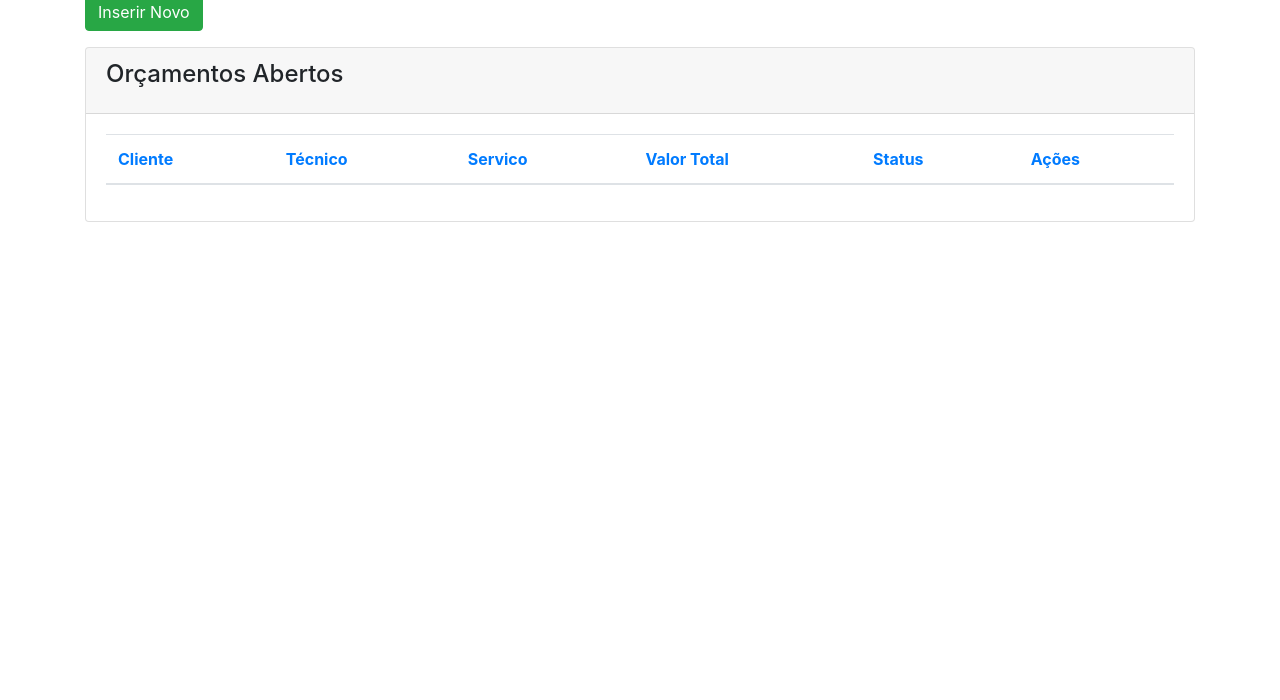
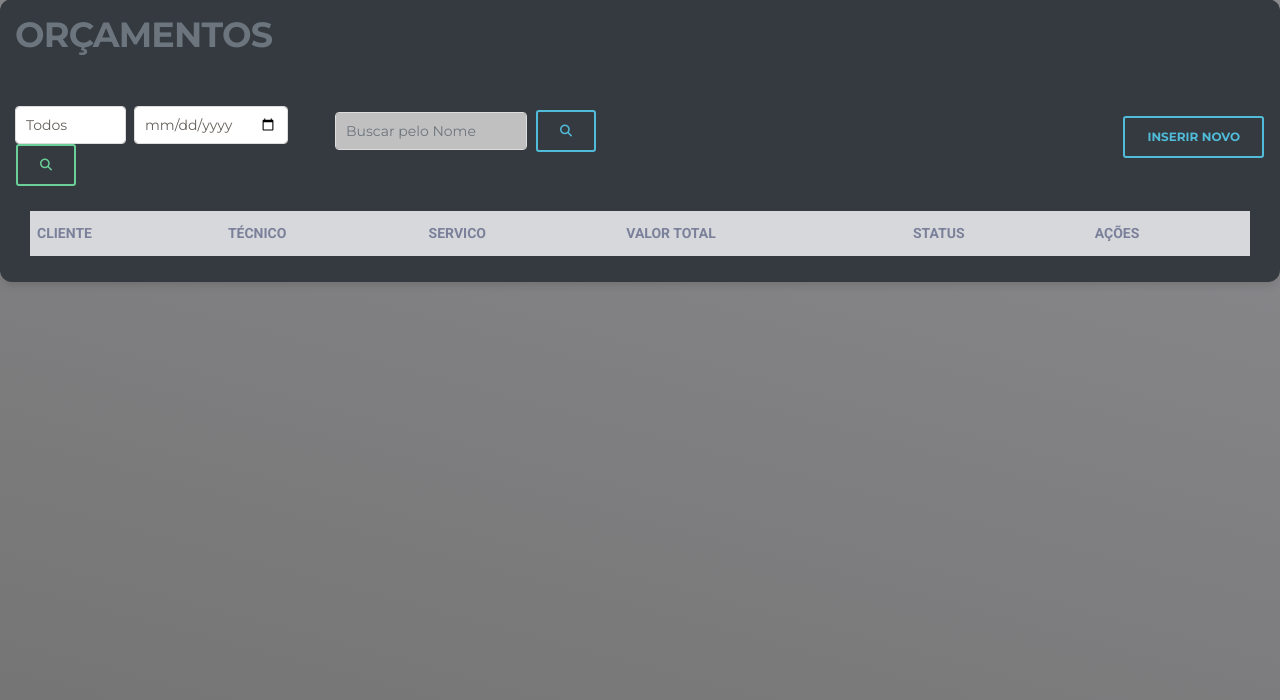
Before and after one commit to anadebner21/KLIMAT, a PHP site: page /orcamento.php in a window 1280 px wide. Shown: the part 100-800 px from the top of the page. Run offline with PHP 8.4, Linux system fonts and the light colour scheme; tables that the repository leaves empty or names only in its code hold one stand-in row (values such as "Sample post"); lists and menus that the app fills with data are empty; some libraries are stand-ins or nearby versions.

Commit message:
Orçamento Funcionando

```diff
--- a/orcamento.php
+++ b/orcamento.php
@@ -22,7 +22,20 @@
 
 
 <script src="https://cdnjs.cloudflare.com/ajax/libs/jquery.mask/1.14.11/jquery.mask.min.js"></script>
-
+<meta charset="utf-8">
+  <meta content="width=device-width, initial-scale=1.0" name="viewport" />
+  <meta http-equiv="X-UA-Compatible" content="IE=edge,chrome=1" />
+  <!--     Fonts and icons     -->
+  <link rel="stylesheet" type="text/css" href="https://fonts.googleapis.com/css?family=Roboto:300,400,500,700|Roboto+Slab:400,700|Material+Icons" />
+  <link rel="stylesheet" href="https://maxcdn.bootstrapcdn.com/font-awesome/latest/css/font-awesome.min.css">
+  <!-- Material Icons -->
+  <link href="https://fonts.googleapis.com/icon?family=Material+Icons+Round" rel="stylesheet">
+  <!-- Material Kit CSS -->
+  <link href="assets/css/material-kit.css?v=3.0.0" rel="stylesheet" />
+  <link href="assets/css/bootstrap.min.css" rel="stylesheet" />
+  <link href="assets/css/paper-dashboard.css?v=2.0.0" rel="stylesheet" />
+  <link href="https://fonts.googleapis.com/css?family=Montserrat:400,700,200" rel="stylesheet" />
+  <link href="https://maxcdn.bootstrapcdn.com/font-awesome/latest/css/font-awesome.min.css" rel="stylesheet">
 
 
 </head>
@@ -30,18 +43,57 @@
 
 <body>
 
+<nav class="navbar navbar-expand-lg position-absolute top-0 z-index-3 w-100 shadow-none my-3 navbar-transparent">
+    <div class="container">
+      <a class="navbar-brand  text-dark " rel="tooltip"  data-placement="bottom" target="_blank">
+        KLIMAT - GERENCIAMENTO
+      </a>
+      <ul class="navbar-nav">
+
+      <div class="collapse navbar-collapse justify-content-end" id="navigation">
 
 
-  <nav class="navbar navbar-expand-lg navbar-light bg-light">
-  <a class="navbar-brand" href="painel_funcionario.php"><big><big><i class="fa fa-arrow-left"></i></big></big></a>
-  <button class="navbar-toggler" type="button" data-toggle="collapse" data-target="#conteudoNavbarSuportado" aria-controls="conteudoNavbarSuportado" aria-expanded="false" aria-label="Alterna navegação">
-    <span class="navbar-toggler-icon"></span>
-  </button>
-
-  <div class="collapse navbar-collapse" id="conteudoNavbarSuportado">
     <ul class="navbar-nav mr-auto">
 
     </ul>
+
+
+
+         </div>
+
+      </ul>
+      </div>
+    </div>
+</nav>
+<div class="page" style="background-image: url('https://www.adagil.com.br/assets/site/img/aplicacao2.png')">
+    <span class="mask bg-gradient-dark opacity-6"></span>
+    <div class="container">
+      <div class="row">
+        <div class="col-md-8 mx-auto">
+          <div class="text-center">
+            <h1 class="text-black"></h1>
+            <h3 class="text-secondary">..........</h3>
+          </div>
+        </div>
+      </div>
+    </div>
+  </div>
+
+
+  <div class="content">
+            <div class="row">
+              <div class="col-md-12">
+                <div class="card text-white bg-dark mb-3">
+                  <div class="card-header">
+                    <h2 class="text-start text-secondary font-weight-bold ">ORÇAMENTOS</h2>
+                    <h6 class="card text-right"></h6>
+
+                    <div class="col-xs-4">
+                    <div class="col-xs-4">
+                    <div class="row">
+
+  <div class="col-md-3 col-xs-4">
+    <div class="form-group">
     <form class="form-inline my-2 my-lg-0">
 
       <select class="form-control mr-2" id="category" name="status">
@@ -55,40 +107,41 @@
       <input name="txtpesquisar" class="form-control mr-sm-2" type="date" placeholder="Pesquisar" aria-label="Pesquisar">
       <button name="buttonPesquisar" class="btn btn-outline-success my-2 my-sm-0" type="submit"><i class="fa fa-search"></i></button>
     </form>
+    </div>
   </div>
-</nav>
+  <div class="col-md-6 col-xs-4">
+
+    <div class="form-group">
+    <form class="form-inline my-2 my-lg-1">
+      <input name="pesquisar" class="form-control mr-sm-2" type="search" placeholder="Buscar pelo Nome" aria-label="Pesquisar" style="background-color: 	#C0C0C0;">
+      <button name="buttonPesquisar" class="btn btn-outline-info my-2 my-sm-0" type="submit"><i class="fa fa-search"></i></button>
+    </form>
+    </div>
+  </div>
+
+
+
+  <div class="col-md-3 col-xs-4">
+    <div class="form-group">
+    <h6 class="text-end"><button type="button" class="btn btn-outline-info" data-toggle="modal" data-target="#modalExemplo">Inserir Novo</h6>
+
+
+    </div>
+  </div>
+</div>
+</div>
 
 
 
 
 
-<div class="container">
 
 
 
 
-      <br>
 
-
-         <div class="row">
-           <div class="col-sm-12">
-            <button type="button" class="btn btn-success mb-3" data-toggle="modal" data-target="#modalExemplo">Inserir Novo </button>
-
-           </div>
-
-
-        </div>
-
-
-          <div class="content">
-            <div class="row">
-              <div class="col-md-12">
-                <div class="card">
-                  <div class="card-header">
-                    <h4 class="card-title"> Orçamentos Abertos</h4>
-                  </div>
                   <div class="card-body">
-                    <div class="table-responsive">
+                    <div class="table-secondary">
 
                       <!--LISTAR TODOS OS ORÇAMENTOS -->
 
@@ -99,19 +152,19 @@
                           $data = $_GET['txtpesquisar'] . '%';
                           $status = $_GET['status'];
 
-                           $query = "select o.id_orcamento, o.tecnico ,o.cliente, o.servico_oferecido, o.valor_total, o.status, c.nome as cli_nome from orcamento as o INNER JOIN clientes as c on (o.cliente = c.id) where o.data = '$data' and o.status = '$status' order by o.id_orcamento asc";
+                           $query = "select o.id_orcamento, o.tecnico ,o.cliente, o.servico_oferecido, o.valor_total, o.status, c.nome as cli_nome, s.descricao as ser_descri from orcamento as o INNER JOIN clientes as c on (o.cliente = c.id) INNER JOIN servico_oferecido as s on (o.servico_oferecido = s.id_servico) where o.data = '$data' and o.status = '$status' order by o.id_orcamento asc";
 
                          }else if(isset($_GET['buttonPesquisar']) and $_GET['txtpesquisar'] == '' and $_GET['status'] != 'Todos'){
                          $status= $_GET['status'];
-                         $query = "select o.id_orcamento, o.tecnico ,o.cliente, o.servico_oferecido, o.valor_total, o.status, c.nome as cli_nome from orcamento as o INNER JOIN clientes as c on (o.cliente = c.id) where o.data = curDate() and o.status = '$status' order by o.id_orcamento asc";
+                         $query = "select o.id_orcamento, o.tecnico ,o.cliente, o.servico_oferecido, o.valor_total, o.status, c.nome as cli_nome, s.descricao as ser_descri from orcamento as o INNER JOIN clientes as c on (o.cliente = c.id) INNER JOIN servico_oferecido as s on (o.servico_oferecido = s.id_servico) where o.data = curDate() and o.status = '$status' order by o.id_orcamento asc";
 
                           }else if(isset($_GET['buttonPesquisar']) and $_GET['txtpesquisar']!= '' and $_GET['status'] == 'Todos'){
                          $data = $_GET['txtpesquisar'] . '%';
-                         $query = "select o.id_orcamento, o.tecnico,o.cliente, o.servico_oferecido, o.valor_total, o.status, c.nome as cli_nome from orcamento as o INNER JOIN clientes as c on (o.cliente = c.id) where o.data = '$data' order by o.id_orcamento asc";
+                         $query = "select o.id_orcamento, o.tecnico,o.cliente, o.servico_oferecido, o.valor_total, o.status, c.nome as cli_nome, s.descricao as ser_descri from orcamento as o INNER JOIN clientes as c on (o.cliente = c.id) INNER JOIN servico_oferecido as s on (o.servico_oferecido = s.id_servico) where o.data = '$data' order by o.id_orcamento asc";
 
 
                         }else{
-                         $query = "select o.id_orcamento, o.tecnico ,o.cliente, o.servico_oferecido, o.valor_total, o.status, c.nome as cli_nome from orcamento as o INNER JOIN clientes as c on (o.cliente = c.id) where o.data = curDate()  order by o.id_orcamento asc";
+                         $query = "select o.id_orcamento, o.tecnico ,o.cliente, o.servico_oferecido, o.valor_total, o.status, c.nome as cli_nome, s.descricao as ser_descri from orcamento as o INNER JOIN clientes as c on (o.cliente = c.id) INNER JOIN servico_oferecido as s on (o.servico_oferecido = s.id_servico) where o.data = curDate()  order by o.id_orcamento asc";
                         }
 
 
@@ -131,7 +184,7 @@
 
 
                       <table class="table">
-                        <thead class=" text-primary">
+                        <thead>
 
                           <th>
                             Cliente
@@ -162,7 +215,7 @@
                           while($res_1 = mysqli_fetch_array($result)){
                             $cliente = $res_1["cli_nome"];
                             $tecnico = $res_1["tecnico"];
-                            $servico_oferecido= $res_1["servico_oferecido"];
+                            $servico_oferecido= $res_1["ser_descri"];
                             $valor_total = $res_1["valor_total"];
                             $status = $res_1["status"];
 
@@ -181,9 +234,9 @@
 
 
                              <td>
-                             <a class="btn btn-info" href="orcamento.php?func=edita&id=<?php echo $id_orcamento; ?>"><i class="fa fa-pencil-square-o"></i></a>
+                             <a class="btn btn-outline-warning" href="orcamento.php?func=edita&id_orcamento=<?php echo $id_orcamento; ?>"><i class="fa fa-pencil-square-o"></i></a>
 
-                             <a class="btn btn-danger" href="orcamento.php?func=deleta&id=<?php echo $id_orcamento; ?>"><i class="fa fa-minus-square"></i></a>
+                             <a class="btn btn-outline-danger" href="orcamento.php?func=deleta&id_orcamento=<?php echo $id_orcamento; ?>"><i class="fa fa-minus-square"></i></a>
 
                              </td>
                             </tr>
@@ -212,10 +265,10 @@
  <div id="modalExemplo" class="modal fade" role="dialog">
         <div class="modal-dialog">
          <!-- Modal content-->
-          <div class="modal-content">
+          <div class="modal-content" style="background-color:#708090;">
             <div class="modal-header">
 
-              <h4 class="modal-title">Novo Orçamento</h4>
+              <h2 class="text-center text-dark font-weight-bold">Novo Orçamento</h2>
               <button type="button" class="close" data-dismiss="modal">&times;</button>
             </div>
             <div class="modal-body">
@@ -254,10 +307,26 @@
                 <input type="number" class="form-control mr-2" name="quantidade_aparelhos" placeholder="Qtd Aparelhos" required>
               </div>
 
-               <div class="form-group">
-                <label for="quantidade">Servico a ser prestado</label>
-                <input type="text" class="form-control mr-2" name="servico_oferecido" placeholder="Serviço a ser Prestado" required>
+              <div class="form-group">
+               <label for="fornecedor">Serviço Oferecido</label>
+
+                  <select class="form-control mr-2" id="category" name="servico_oferecido">
+                  <?php
+
+                  $query = "SELECT * FROM servico_oferecido ORDER BY descricao asc";
+                  $result = mysqli_query($conexao, $query);
+
+                  if($result){
+                    while($res_1 = mysqli_fetch_array($result)){
+                         ?>
+                    <option value="<?php echo $res_1['id_servico']; ?>"><?php echo $res_1['descricao']; ?></option>
+                         <?php
+                       }
+                   }
+                  ?>
+                  </select>
               </div>
+
 
               <div class="form-group">
                 <label for="quantidade">Descrição Serviço</label>
@@ -314,10 +383,9 @@
   $status = $_POST['status'];
   $valor_total = $_POST['valor_total'];
 
-  //VERIFICAR SE O CPF JÁ ESTÁ CADASTRADO
 
 
-$query = "INSERT into orcamento (data, tecnico, cliente, cliente_representante_projeto, quantidade_aparelhos, servico_oferecido, descricao, tempo_garantia, sub_total,status, valor_total) VALUES (curDate(), '$tecnico', '$cliente', '$cliente_representante_projeto	', '$quantidade_aparelhos', '$servico_oferecido','descricao','tempo_garantia','0', 'Aberto', '0' )";
+$query = "INSERT into orcamento (data, tecnico, cliente, cliente_representante_projeto, quantidade_aparelhos, servico_oferecido, descricao, tempo_garantia, sub_total,status, valor_total) VALUES (curDate(), '$tecnico', '$cliente', '$cliente_representante_projeto	', '$quantidade_aparelhos', '$servico_oferecido','$descricao','$tempo_garantia','$sub_total', 'Aberto', '$valor_total' )";
 
 $result = mysqli_query($conexao, $query);
 
@@ -360,7 +428,7 @@
  <div id="modalEditar" class="modal fade" role="dialog">
         <div class="modal-dialog">
          <!-- Modal content-->
-          <div class="modal-content">
+          <div class="modal-content" style="background-color:#708090;">
             <div class="modal-header">
 
               <h4 class="modal-title">Editar Orçamento</h4>
@@ -370,13 +438,13 @@
               <form method="POST" action="">
               <div class="form-group">
                 <label for="quantidade">Técnico</label>
-                <input type="text" class="form-control mr-2" name="tecnico" placeholder="tecnico_responsavel" value="<?php echo $res_1['tecnico_responsavel']; ?>" required>
+                <input type="text" class="form-control mr-2" name="tecnico" placeholder="tecnico" value="<?php echo $res_1['tecnico']; ?>" required>
               </div>
 
               <div class="form-group">
                <label for="fornecedor">Cliente</label>
 
-                  <select class="form-control mr-2" id="category" name="cliente">
+                  <select class="form-control mr-2" id="category" name="cliente" value="<?php echo $res_1['cliente']; ?> " required>
                   <?php
 
                   $query = "SELECT * FROM clientes ORDER BY nome asc";
@@ -397,17 +465,40 @@
                 <label for="quantidade">Cliente representante_projeto</label>
                 <input type="text" class="form-control mr-2" name="cliente_representante_projeto" value="<?php echo $res_1['cliente_representante_projeto']; ?>" placeholder="Cliente Repre Projeto" required>
               </div>
-
-               <div class="form-group">
+              <div class="form-group">
                 <label for="quantidade">Quantidade Aparelhos</label>
-                <input type="text" class="form-control mr-2" name="quantidade_aparelhos" placeholder="aparelhos" value="<?php echo $res_1['quantidade_aparelhos']; ?>" required>
+                <input type="number" class="form-control mr-2" name="quantidade_aparelhos" value="<?php echo $res_1['quantidade_aparelhos']; ?>"  placeholder="Qtd Aparelhos" required>
               </div>
 
-               <div class="form-group">
-                <label for="quantidade">Serviço A Ser Prestado</label>
-                <input type="text" class="form-control mr-2" name="servico_oferecido" value="<?php echo $res_1['servico_oferecido']; ?>" placeholder="servico_oferecido" required>
+              <div class="form-group">
+               <label for="fornecedor">Serviço Oferecido</label>
+
+                  <select class="form-control mr-2" id="category" name="servico_oferecido" value="<?php echo $res_1['servico_oferecido']; ?> " required>
+                  <?php
+
+                  $query = "SELECT * FROM servico_oferecido ORDER BY descricao asc";
+                  $result = mysqli_query($conexao, $query);
+
+                  if($result){
+                    while($res_2 = mysqli_fetch_array($result)){
+                      ?>
+                 <option value="<?php echo $res_2['id_servico']; ?>"><?php echo $res_2['descricao']; ?></option>
+                      <?php
+                    }
+                    if((int)$row['count'] > 0)
+                    {
+                        echo 'You have already entered this competition!\n';
+                        echo $row['Email'];
+                        echo $row['IP'];
+                    }
+                    else {
+                        echo 'success';
+                    }
+
+                   }
+                  ?>
+                  </select>
               </div>
-
               <div class="form-group">
                 <label for="quantidade">Descrição</label>
                 <input type="text" class="form-control mr-2" name="descricao" placeholder="descricao" value="<?php echo $res_1['descricao']; ?>" required>
```
Also changed, not shown: servicos.php (added, +389 -0 lines).
